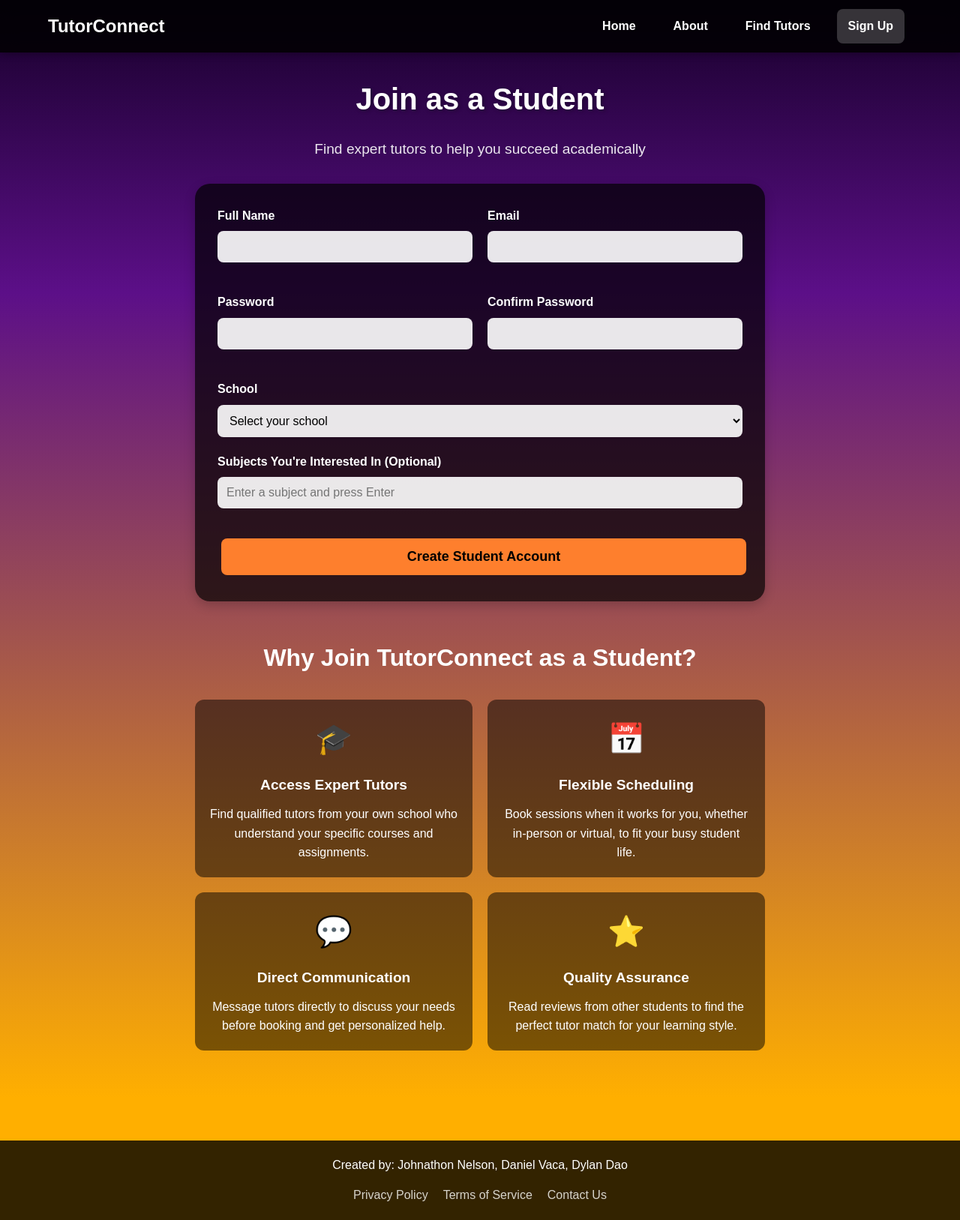
After one commit to vacadaniel/Tutoring-APP, a PHP site: page /dashboard/student-signup.html in a window 1280 px wide. The commit adds this page. Shown: the whole page at 75% size. Run offline with PHP 8.4, Linux system fonts and the light colour scheme.

Commit message:
created the student login and updated dashboard to reflect it

```diff
--- /dev/null
+++ b/TUTORING APP/client/pages/dashboard/student-signup.html
@@ -0,0 +1,204 @@
+<!DOCTYPE html>
+<html lang="en">
+<head>
+    <meta charset="UTF-8">
+    <meta name="viewport" content="width=device-width, initial-scale=1.0">
+    <title>Join as a Student - TutorConnect</title>
+    <link rel="stylesheet" href="../css/base.css">
+    <link rel="stylesheet" href="../css/tutor-signup.css">
+</head>
+<body>
+    <header>
+        <nav>
+            <div class="logo">TutorConnect</div>
+            <ul>
+                <!-- Navigation links will be inserted here by JavaScript -->
+            </ul>
+        </nav>
+    </header>
+
+    <main>
+        <section class="tutor-signup">
+            <div class="form-header">
+                <h1>Join as a Student</h1>
+                <p class="subtitle">Find expert tutors to help you succeed academically</p>
+            </div>
+
+            <div class="form-card">
+                <form id="student-signup-form">
+                    <div class="form-row">
+                        <div class="form-group">
+                            <label for="name">Full Name</label>
+                            <input type="text" id="name" name="name" required>
+                        </div>
+                        <div class="form-group">
+                            <label for="email">Email</label>
+                            <input type="email" id="email" name="email" required>
+                        </div>
+                    </div>
+
+                    <div class="form-row">
+                        <div class="form-group">
+                            <label for="password">Password</label>
+                            <input type="password" id="password" name="password" required>
+                        </div>
+                        <div class="form-group">
+                            <label for="confirm-password">Confirm Password</label>
+                            <input type="password" id="confirm-password" name="confirm-password" required>
+                        </div>
+                    </div>
+
+                    <div class="form-group">
+                        <label for="school">School</label>
+                        <select id="school" name="school" required>
+                            <option value="">Select your school</option>
+                            <option value="State University">State University</option>
+                            <option value="Tech College">Tech College</option>
+                            <option value="Community College">Community College</option>
+                            <option value="Liberal Arts College">Liberal Arts College</option>
+                        </select>
+                    </div>
+
+                    <div class="form-group">
+                        <label for="subjects-interested">Subjects You're Interested In (Optional)</label>
+                        <div class="subject-input-container">
+                            <input type="text" id="new-subject" placeholder="Enter a subject and press Enter">
+                        </div>
+                        <div class="subject-tags" id="subject-tags">
+                            <!-- Subject tags will be added here -->
+                        </div>
+                    </div>
+
+                    <button type="submit" class="btn-primary submit-button">Create Student Account</button>
+                </form>
+            </div>
+
+            <div class="signup-benefits">
+                <h2>Why Join TutorConnect as a Student?</h2>
+                <div class="benefits-grid">
+                    <div class="benefit-card">
+                        <div class="benefit-icon">🎓</div>
+                        <div class="benefit-title">Access Expert Tutors</div>
+                        <p>Find qualified tutors from your own school who understand your specific courses and assignments.</p>
+                    </div>
+                    <div class="benefit-card">
+                        <div class="benefit-icon">📅</div>
+                        <div class="benefit-title">Flexible Scheduling</div>
+                        <p>Book sessions when it works for you, whether in-person or virtual, to fit your busy student life.</p>
+                    </div>
+                    <div class="benefit-card">
+                        <div class="benefit-icon">💬</div>
+                        <div class="benefit-title">Direct Communication</div>
+                        <p>Message tutors directly to discuss your needs before booking and get personalized help.</p>
+                    </div>
+                    <div class="benefit-card">
+                        <div class="benefit-icon">⭐</div>
+                        <div class="benefit-title">Quality Assurance</div>
+                        <p>Read reviews from other students to find the perfect tutor match for your learning style.</p>
+                    </div>
+                </div>
+            </div>
+        </section>
+    </main>
+
+    <footer>
+        <p>Created by: Johnathon Nelson, Daniel Vaca, Dylan Dao</p>
+        <div class="footer-links">
+            <a href="#">Privacy Policy</a>
+            <a href="#">Terms of Service</a>
+            <a href="#">Contact Us</a>
+        </div>
+    </footer>
+
+    <script src="../js/auth.js"></script>
+    <script>
+        document.addEventListener('DOMContentLoaded', function() {
+            // Update navigation
+            if (typeof Auth !== 'undefined' && Auth.updateNavigation) {
+                Auth.updateNavigation();
+            }
+
+            const subjectInput = document.getElementById('new-subject');
+            const subjectTags = document.getElementById('subject-tags');
+            const subjects = new Set();
+
+            // Add subject tag when Enter is pressed
+            subjectInput.addEventListener('keypress', function(e) {
+                if (e.key === 'Enter') {
+                    e.preventDefault();
+                    const subject = this.value.trim();
+
+                    if (subject && !subjects.has(subject)) {
+                        addSubjectTag(subject);
+                        this.value = '';
+                    }
+                }
+            });
+
+            // Function to add a subject tag
+            function addSubjectTag(subject) {
+                subjects.add(subject);
+
+                const tag = document.createElement('div');
+                tag.className = 'subject-tag';
+                tag.innerHTML = `
+                    ${subject}
+                    <span class="remove-tag" data-subject="${subject}">×</span>
+                `;
+
+                subjectTags.appendChild(tag);
+
+                // Add click event to remove button
+                tag.querySelector('.remove-tag').addEventListener('click', function() {
+                    const subject = this.getAttribute('data-subject');
+                    subjects.delete(subject);
+                    this.parentElement.remove();
+                });
+            }
+
+            // Form submission
+            document.getElementById('student-signup-form').addEventListener('submit', async function(e) {
+                e.preventDefault();
+
+                // Get form values
+                const name = document.getElementById('name').value.trim();
+                const email = document.getElementById('email').value.trim();
+                const password = document.getElementById('password').value;
+                const confirmPassword = document.getElementById('confirm-password').value;
+                const school = document.getElementById('school').value;
+
+                // Basic validation
+                if (password !== confirmPassword) {
+                    alert('Passwords do not match!');
+                    return;
+                }
+
+                try {
+                    // Prepare data for registration
+                    const userData = {
+                        name,
+                        email,
+                        password,
+                        role: 'student',
+                        school,
+                        subjects_interested: Array.from(subjects)
+                    };
+
+                    console.log('Registering student with data:', userData);
+
+                    // Register as student
+                    const result = await Auth.registerUser(userData);
+
+                    alert(`Welcome to TutorConnect, ${name}! Your student account has been created successfully.`);
+
+                    // Redirect to student dashboard
+                    window.location.href = './student-dashboard.html';
+                } catch (error) {
+                    alert('Registration failed: ' + error.message);
+                    console.error('Registration error:', error);
+                }
+            });
+        });
+    </script>
+</body>
+</html>
--- a/TUTORING APP/client/pages/homepage/welcome.html
+++ b/TUTORING APP/client/pages/homepage/welcome.html
@@ -47,7 +47,7 @@
                         <a href="#" class="forgot-password">Forgot password?</a>
                     </div>
                     <button type="submit" class="login-button">Login</button>
-                    <p class="signup-link">Don't have an account? <a href="../dashboard/become-tutor.html">Sign up</a></p>
+                    <p class="signup-link">Don't have an account? <a href="../dashboard/join.html">Sign up</a></p>
                 </form>
             </div>
         </section>
--- a/TUTORING APP/client/pages/js/auth.js
+++ b/TUTORING APP/client/pages/js/auth.js
@@ -216,7 +216,7 @@ function updateNavigation() {
       <li><a href="../homepage/welcome.html">Home</a></li>
       <li><a href="../aboutpage/about.html">About</a></li>
       <li><a href="../dashboard/tutors.html">Find Tutors</a></li>
-      <li><a href="../dashboard/become-tutor.html" class="btn-secondary">Become a Tutor</a></li>
+      <li><a href="../dashboard/join.html" class="btn-secondary">Sign Up</a></li>
     `;
   }
 
```
Also changed, not shown: TUTORING APP/client/pages/css/tutor-signup.css (+44 -0 lines), TUTORING APP/client/pages/dashboard/join.html (added, +90 -0 lines).
